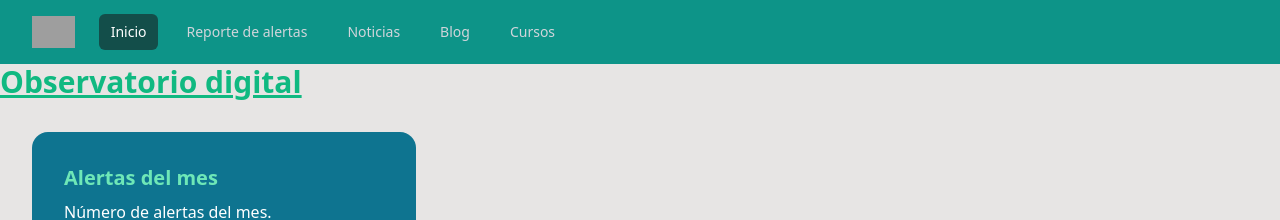
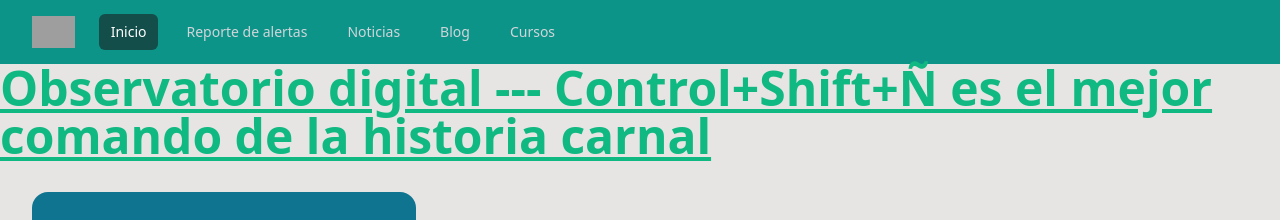
Before and after one commit to Avzolem/alertaprensanext, a Next.js app: page / in a window 1280 px wide. Shown: the top 220 px of the page. Built offline with nearby package versions, Linux system fonts and the light colour scheme; grey boxes are pictures that could not be loaded.

Commit message:
Color change map

```diff
--- a/components/Map.js
+++ b/components/Map.js
@@ -55,7 +55,7 @@ const Map = ({ setTooltipContent, states }) => {
   return (
     <ComposableMap
       data-tip=""
-      style={{ backgroundColor: "#e7e5e4" }}
+      style={{ backgroundColor: "#e7e5e4" }} // Fondo del mapa
       projection="geoAlbers"
       projectionConfig={{
         center: [-5, 25],
@@ -91,14 +91,14 @@ const Map = ({ setTooltipContent, states }) => {
                 }}
                 style={{
                   default: {
-                    fill: "#70d7c4", //Color Default
+                    fill: "#21827e", //Color Default
                     fillOpacity: getOpacityValueForState(
                       geo.properties.state_code
                     ),
                     stroke: "#FFFFFF",
                   },
                   hover: {
-                    fill: "#21827e", //Color Default
+                    fill: "#085149", //Color Default
                     fillOpacity: 1,
                     fillOpacity: getOpacityValueForState(
                       geo.properties.state_code
@@ -107,8 +107,7 @@ const Map = ({ setTooltipContent, states }) => {
                     stroke: "#FFFFFF",
                   },
                   pressed: {
-                    //Color Presionado
-                    fill: "#f6755b",
+                    fill: "#f6755b", //Color Presionado
                     outline: "none",
                     stroke: "#FFFFFF",
                   },
--- a/pages/index.js
+++ b/pages/index.js
@@ -54,8 +54,8 @@ export default function Home() {
   return (
     <div className="bg-stone-200">
       <Nav></Nav>
-      <h1 className="text-3xl text-emerald-500 font-bold underline">
-        Observatorio digital
+      <h1 className="text-5xl text-emerald-500 font-bold underline">
+        Observatorio digital --- Control+Shift+Ñ es el mejor comando de la historia carnal
       </h1>
       {loading ? ( // ? es un if
         <p>cargando</p>
```
